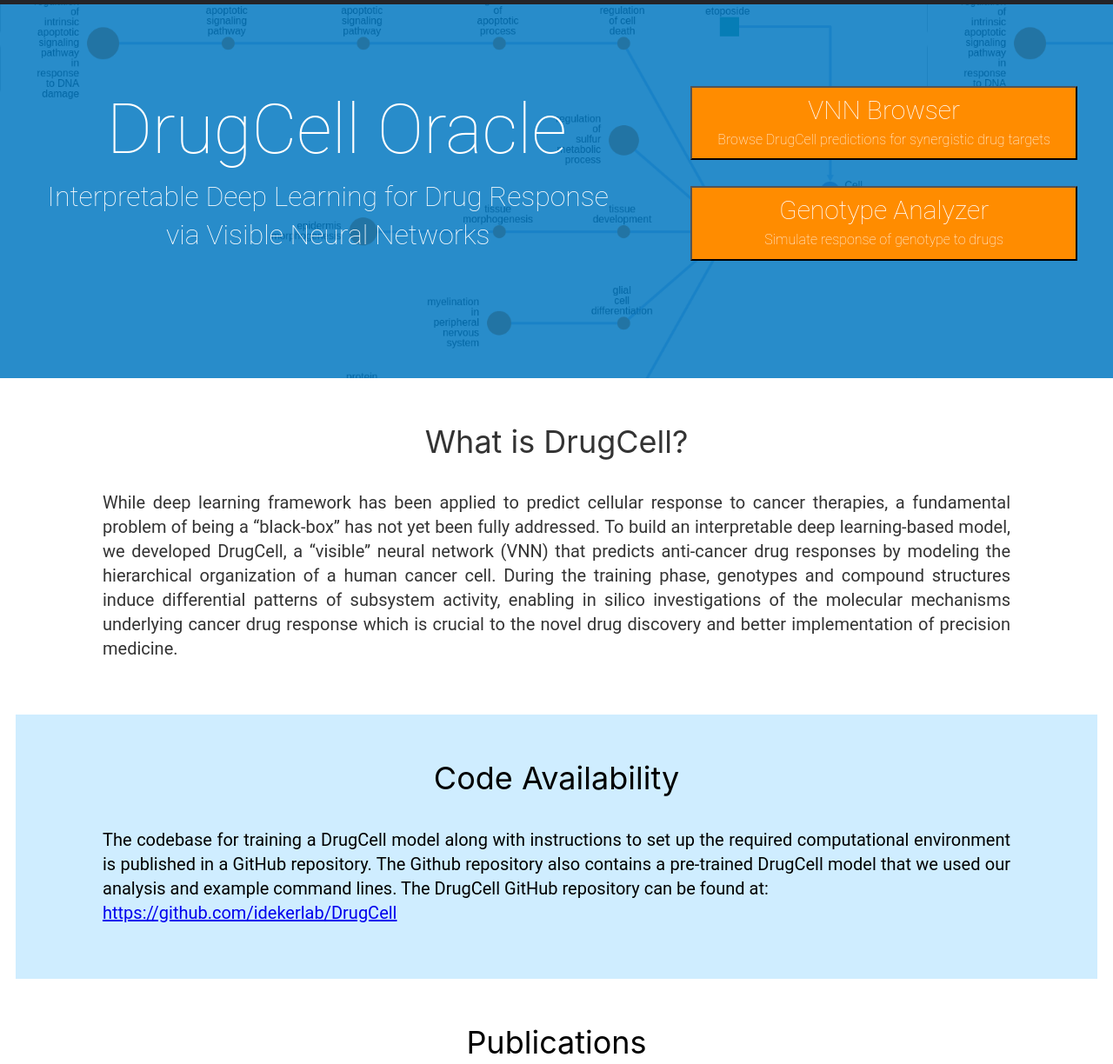
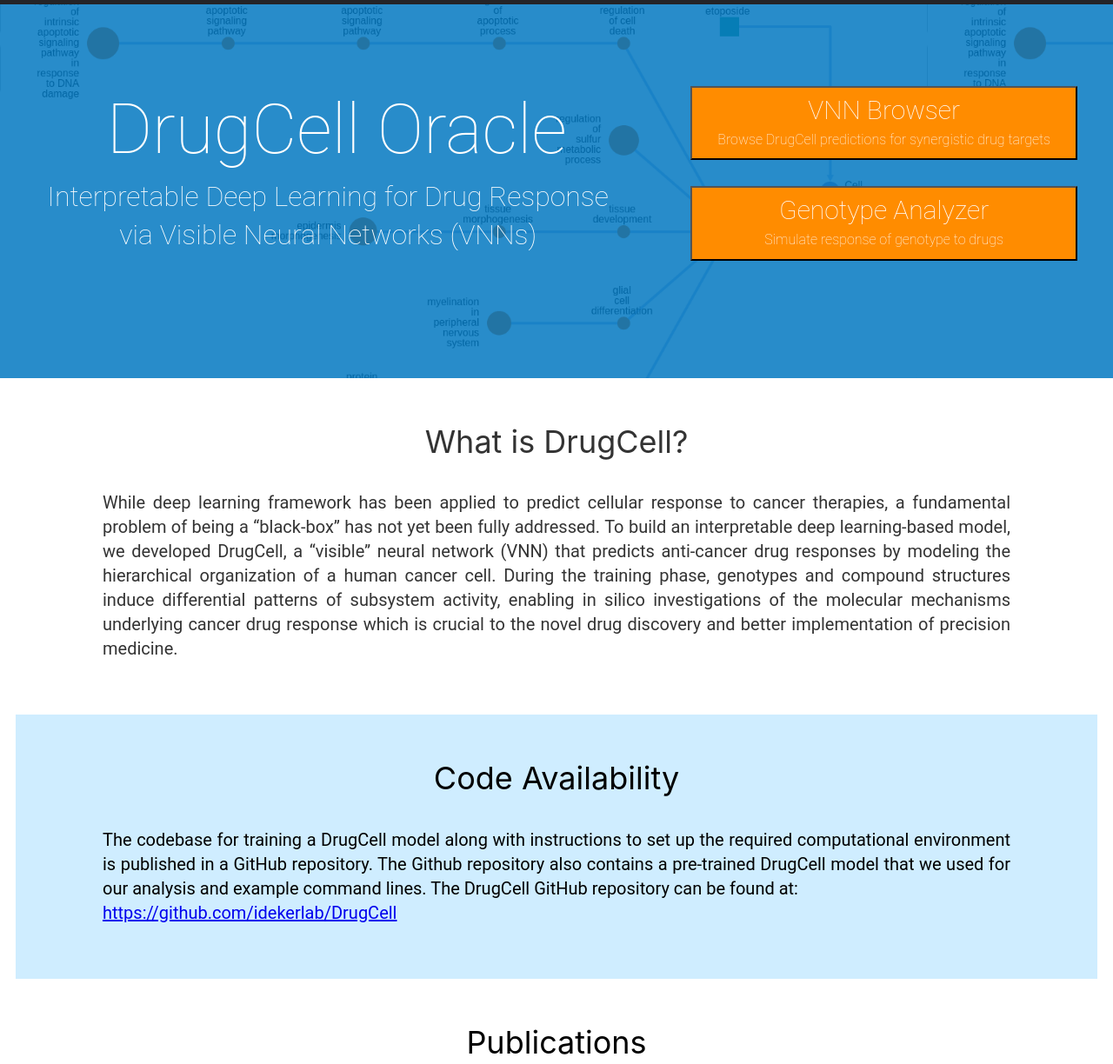
Before and after one commit to idekerlab/drugcell-landing-page, a Gatsby site: page / in a window 1280 px wide. Shown: the part 76-1300 px from the top of the page at 87% size. Built offline with nearby package versions, Linux system fonts and the light colour scheme; Gatsby itself is replaced by a stand-in of ours.

Commit message:
Fix line spacing and typos

```diff
--- a/src/pages/index.js
+++ b/src/pages/index.js
@@ -24,7 +24,7 @@
             </div>
             <div id='subtitleDiv'>
               Interpretable Deep Learning for Drug Response<br></br>
-              via Visible Neural Networks
+              via Visible Neural Networks (VNNs)
             </div>
           </div>
           <div id='buttonsContainer'>
@@ -105,7 +105,7 @@
         <h2>Code Availability</h2>
         <p>
             The codebase for training a DrugCell model along with instructions to set up the required computational environment is published in
-            a GitHub repository. The Github repository also contains a pre-trained DrugCell model that we used our analysis and example command lines.
+            a GitHub repository. The Github repository also contains a pre-trained DrugCell model that we used for our analysis and example command lines.
             The DrugCell GitHub repository can be found at: <br/>
             <LinkOut link='https://github.com/idekerlab/DrugCell'>
                 https://github.com/idekerlab/DrugCell
@@ -116,6 +116,8 @@
         <Panel backgroundColor={'white'} textColor={contrastTextColor}>
         <h2>Publications</h2>
           <p> Please cite the following when utilizing this application in your study:
+          </p>
+          <p>
           <ul>
           <li>Kuenzi BM, Park J, Fong SH, Sanchez KS, Lee J, Kreisberg JF, Ma J, Ideker T. Predicting drug response and synergy using a deep learning model of human cancer cells. Cancer Cell. 2020 Nov 9;38(5):672-84. </li>
           <li>Ma J, Yu MK, Fong S, Ono K, Sage E, Demchak B, Sharan R, Ideker T. Using deep learning to model the hierarchical structure and function of a cell. Nature methods. 2018 Apr;15(4):290.</li>
```
